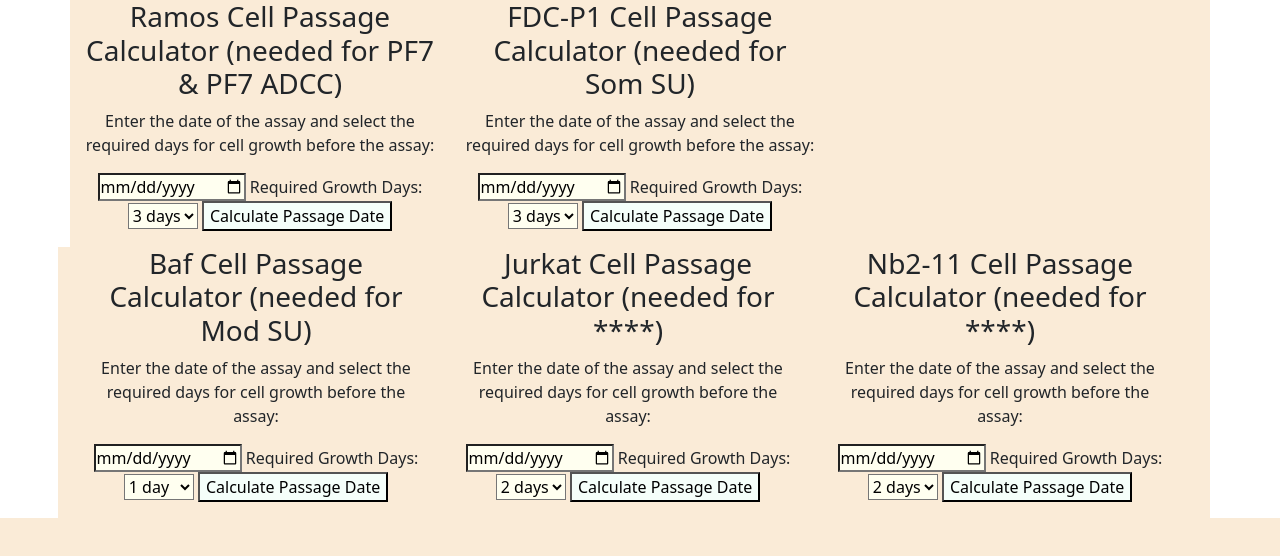
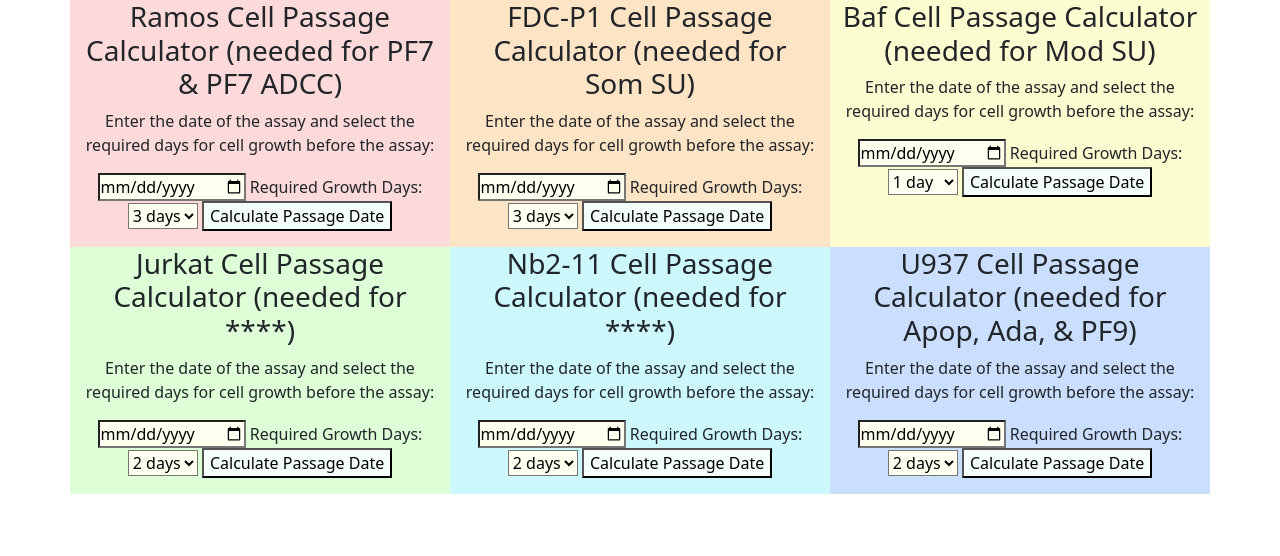
Before and after one commit to lauralmackenzie/lauralmackenzie.github.io, a plain HTML site: page index.html in a window 1280 px wide. Drawn offline with nearby package versions, Linux system fonts and the light colour scheme.

Commit message:
Update index and css
corrected errors with divs and corrected colours in css

```diff
--- a/index.html
+++ b/index.html
@@ -12,13 +12,21 @@
     .enterDate {
         background-color: ivory; /* Replace 'lightblue' with your desired color */
     }
+
     </style>
+
+    <script>
+    function Fred(){
+        document.getElementById('passageDateResult').innerHTML = `fred was here`;
+    }
+    </script>
+
 
 </head>
 <body>
     <div class="container text-center">
         <div class="row justify-content-start">
-            <div class="col-lg-4">
+            <div class="ramos col-lg-4">
                 <h3>Ramos Cell Passage Calculator (needed for PF7 & PF7 ADCC)</h3>
                 <p>Enter the date of the assay and select the required days for cell growth before the assay:</p>
                 <input class="enterDate" type="date" id="assayDate" min="today">
@@ -29,7 +37,7 @@
                 </select>
                 <button class="button" onclick="calculatePassageDate()">Calculate Passage Date</button>
                 <p id="passageDateResult"></p>
-
+                </style>
                 <script>
                     function calculatePassageDate() {
                         const assayDate = new Date(document.getElementById('assayDate').value);
@@ -43,7 +51,7 @@
                 </script>
             </div>
 
-            <div class="col-lg-4">
+            <div class="FDC col-lg-4">
                 <h3>FDC-P1 Cell Passage Calculator (needed for Som SU)</h3>
                 <p>Enter the date of the assay and select the required days for cell growth before the assay:</p>
                 <input  class="enterDate" type="date" id="assayDate2">
@@ -67,9 +75,7 @@
                     }
                 </script>
             </div>
-
-    <div class="row">
-        <div class="col-lg-4">
+            <div class="Baf col-lg-4">
                 <h3>Baf Cell Passage Calculator (needed for Mod SU)</h3>
                 <p>Enter the date of the assay and select the required days for cell growth before the assay:</p>
                 <input  class="enterDate" type="date" id="assayDate3">
@@ -82,7 +88,6 @@
                 </select>
             <button class="button" onclick="calculatePassageDate3()">Calculate Passage Date</button>
             <p id="passageDateResult3"></p>
-
             <script>
                 function calculatePassageDate3() {
                     const assayDate3 = new Date(document.getElementById('assayDate3').value);
@@ -96,7 +101,7 @@
             </script>
             </div>
 
-        <div class="col-lg-4">
+            <div class="Jurkat col-lg-4">
             <h3>Jurkat Cell Passage Calculator (needed for ****)</h3>
             <p>Enter the date of the assay and select the required days for cell growth before the assay:</p>
             <input  class="enterDate" type="date" id="assayDate4">
@@ -121,7 +126,7 @@
                 }
             </script>
             </div>
-<div class="col-lg-4">
+            <div class="Nb2-11 col-lg-4">
                     <h3>Nb2-11 Cell Passage Calculator (needed for ****)</h3>
                     <p>Enter the date of the assay and select the required days for cell growth before the assay:</p>
                     <input  class="enterDate" type="date" id="assayDate5">
@@ -145,17 +150,43 @@
             document.getElementById('passageDateResult5').innerHTML = `Nb2-11 cells should be passaged on: ${formattedPassageDate5}`;
         }
     </script>
+    </div>
+            <div class="U937 col-lg-4">
+                <h3>U937 Cell Passage Calculator (needed for Apop, Ada, & PF9)</h3>
+                <p>Enter the date of the assay and select the required days for cell growth before the assay:</p>
+                <input  class="enterDate" type="date" id="assayDate6">
+                <label for="growthDays6">Required Growth Days:</label>
+                <select  class="enterDate" id="growthDays6">
+                    <option value="2">2 days</option>
+                    <option value="3">3 days</option>
+                </select>
+                <button class="button" onclick="calculatePassageDate6()">Calculate Passage Date</button>
+                <p id="passageDateResult6"></p>
+                </script>
                 <script>
-        // Set the min attribute for date input fields to today's date
+                    function calculatePassageDate6() {
+                    const assayDate6 = new Date(document.getElementById('assayDate6').value);
+                    const growthDays6 = parseInt(document.getElementById('growthDays6').value);
+                    const passageDate6 = new Date(assayDate6);
+                    passageDate6.setDate(assayDate6.getDate() - growthDays6);
+
+                    const formattedPassageDate6 = passageDate6.toDateString();
+                    document.getElementById('passageDateResult6').innerHTML = `U937 cells should be passaged on: ${formattedPassageDate5}`;
+                }
+
+
         const today = new Date().toISOString().split("T")[0];
 
-        // Set the min attribute for the assay date input fields
+
         document.getElementById("assayDate").min = today;
         document.getElementById("assayDate2").min = today;
         document.getElementById("assayDate3").min = today;
         document.getElementById("assayDate4").min = today;
         document.getElementById("assayDate5").min = today;
+        document.getElementById("assayDate6").min = today;
     </script>
+    </script>
+            </div>
         </div>
     </div>
 </body>
--- a/style.css
+++ b/style.css
@@ -1,9 +1,28 @@
+/*
 *{
     background-color: antiquewhite;
-}
+}*/
 .button{
     background-color: mintcream;
 }
 .enterDate{
-    bachround-color: mint cream;
+    background-color: mint cream;
 }
+.ramos{
+    background-color: #fddada;
+}
+.FDC{
+    background-color: #fde4c5;
+}
+.Baf{
+    background-color: #fbfcd0;
+}
+.Jurkat{
+    background-color: #defed8;
+}
+.Nb2-11{
+    background-color: #ccf7fb;
+}
+.U937{
+    background-color: #cadefe;
+}
```
Lines whose indentation alone changed are shown as unchanged.
